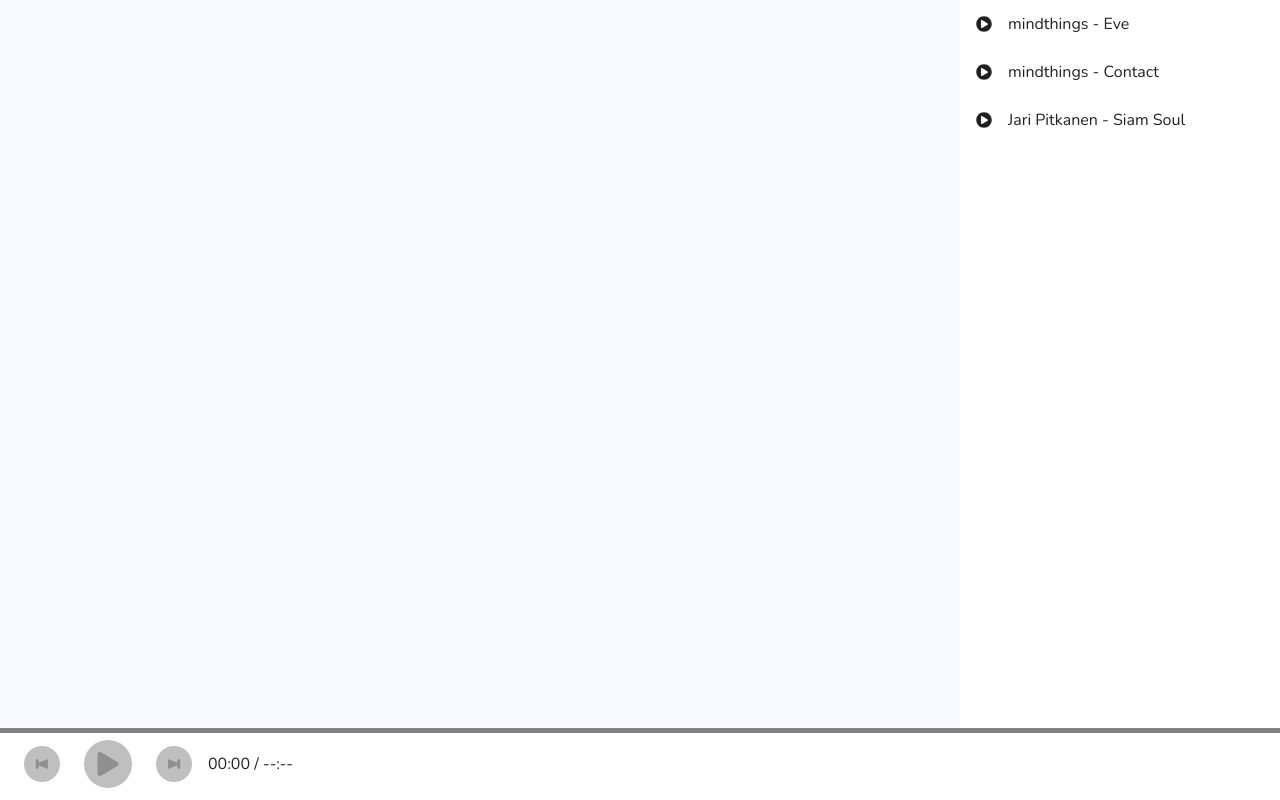
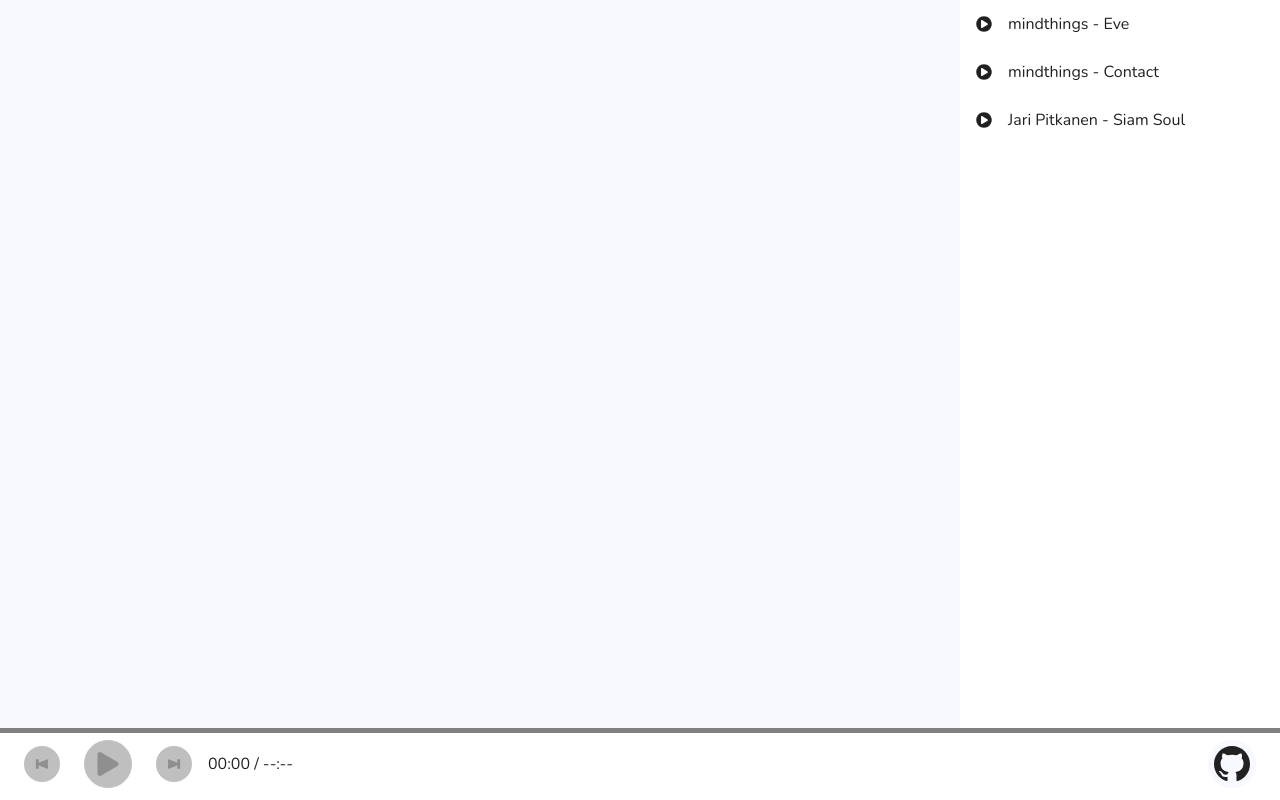
Before and after one commit to EthanStandel/react-three-audio-visualizer, a React (Vite) app: page / in a window 1280 px wide. Built offline with nearby package versions, Linux system fonts and the light colour scheme.

Commit message:
feat: finish up PlayBar MVP

```diff
--- a/src/components/PlayBar.tsx
+++ b/src/components/PlayBar.tsx
@@ -3,6 +3,7 @@ import { useEffect, useRef, useState } from "react";
 import { styled } from "@stitches/react";
 import { FaPlay, FaPause } from "react-icons/fa";
 import { GiNextButton, GiPreviousButton } from "react-icons/gi";
+import { GoMarkGithub } from "react-icons/go";
 
 import { useAnimationFrame } from "../hooks/useAnimationFrame";
 import { useStore } from "../store";
@@ -77,6 +78,7 @@ export const PlayBar = () => {
       <SeekBar audioRef={audioRef} />
       <IconButton
         disabled={!song}
+        aria-label="previous track"
         onDoubleClick={() => prevTrack()}
         onClick={() => {
           const audio = audioRef.current;
@@ -88,18 +90,27 @@ export const PlayBar = () => {
         <GiPreviousButton size={16} />
       </IconButton>
       <IconButton
+        aria-label="play / pause"
         size="big"
         disabled={!song}
         onClick={() => setPlaying(!playing)}
       >
         {playing ? <FaPause size={24} /> : <FaPlay size={24} />}
       </IconButton>
-      <IconButton disabled={!song} onClick={() => nextTrack()}>
+      <IconButton
+        disabled={!song}
+        onClick={() => nextTrack()}
+        aria-label="next track"
+      >
         <GiNextButton size={16} />
       </IconButton>
       <Duration>
         {place} / {duration}
       </Duration>
+      <Title>
+        <strong>{song?.song ?? ""}</strong>
+        <span>{song ? "by " + song.artist : ""}</span>
+      </Title>
       <audio
         ref={audioRef}
         onPause={event => setPlaying(!event.currentTarget.paused)}
@@ -114,6 +125,12 @@ export const PlayBar = () => {
         }}
         src={song?.uri ?? ""}
       />
+      <GithubLink
+        aria-label="github link"
+        href="https://github.com/EthanStandel/react-three-audio-visualizer"
+      >
+        <GoMarkGithub size={36} />
+      </GithubLink>
     </PlayBarContainer>
   );
 };
@@ -129,6 +146,17 @@ const PlayBarContainer = styled("div", {
 
 const Duration = styled("p", {
   padding: "1em",
+});
+
+const Title = styled("p", {
+  padding: "1em",
+  flexGrow: 1,
+  display: "flex",
+  alignItems: "center",
+  justifyContent: "center",
+  "> strong": {
+    marginRight: ".5em",
+  },
 });
 
 const IconButton = styled("button", {
@@ -175,3 +203,17 @@ const IconButton = styled("button", {
     },
   },
 });
+
+const GithubLink = styled("a", {
+  all: "unset",
+  cursor: "pointer",
+  height: 48,
+  width: 48,
+  borderRadius: 24,
+  marginRight: 24,
+  display: "flex",
+  alignItems: "center",
+  justifyContent: "center",
+  background: "var(--plt-bg)",
+  justifySelf: "flex-end",
+});
```
